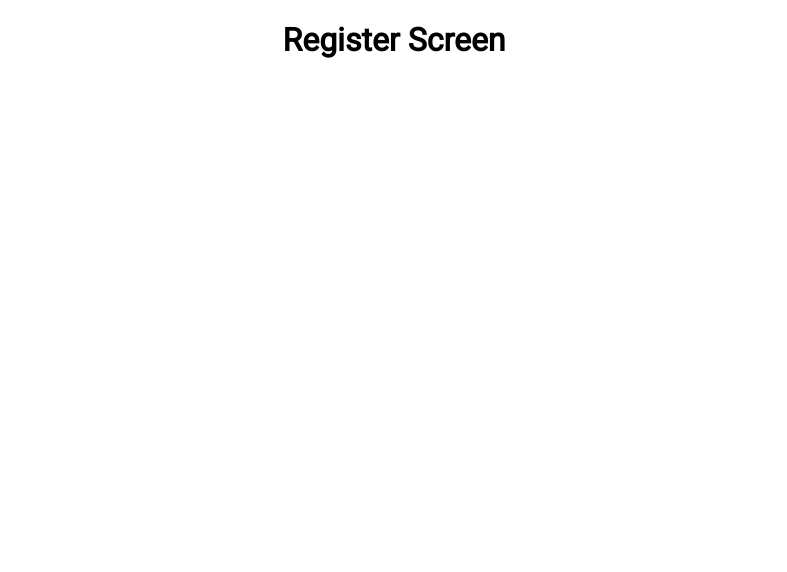
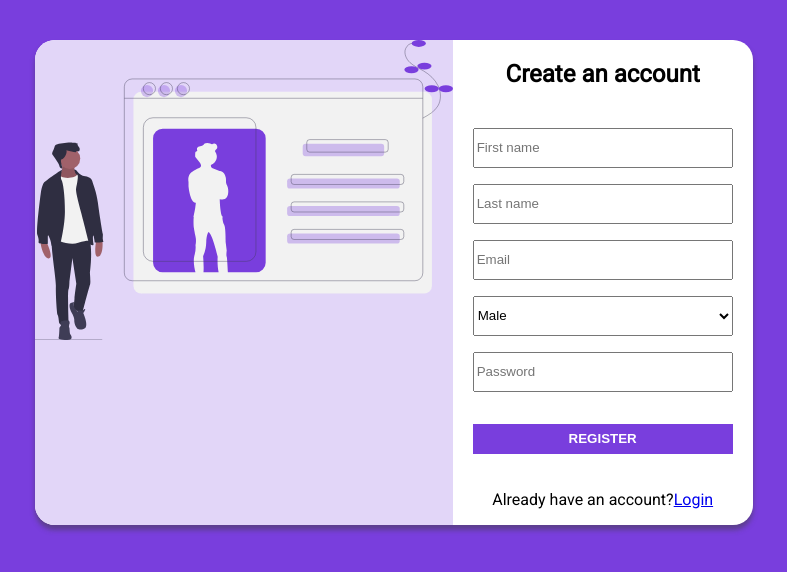
Before and after one commit to ashanjs/chat-app, a React (Create React App) app in the folder chat-frontend/: page /register in a window 1280 px wide. Shown: the top 572 px of the page, without its empty margins (246-1033 px from the left). Built offline with nearby package versions, Linux system fonts and the light colour scheme.

Commit message:
Create and style register component

```diff
--- a/chat-frontend/src/components/Auth/Login.js
+++ b/chat-frontend/src/components/Auth/Login.js
@@ -1,17 +1,21 @@
 import React from 'react'
 import loginImage from '../../assets/images/login.svg'
 import './Auth.scss'
+import { Link } from 'react-router-dom'
 
 const Login = () => {
   return (
     <div id="auth-container">
       <div id="auth-card">
         <div className="card-shadow">
+
           <div id="image-section">
             <img src={loginImage} alt="Login" />
           </div>
+
           <div id="form-section">
             <h2>Welcome back</h2>
+
             <form>
               <div className="input-field mb-1">
                 <input placeholder="Email" />
@@ -21,7 +25,10 @@
               </div>
               <button>LOGIN</button>
             </form>
-            <p>Don't have an account? Register</p>
+
+            <p>Don't have an account?
+              <Link to="/register">Register</Link>
+            </p>
           </div>
         </div>
       </div>
--- a/chat-frontend/src/components/Auth/Register.js
+++ b/chat-frontend/src/components/Auth/Register.js
@@ -1,8 +1,49 @@
 import React from 'react'
+import registerImage from '../../assets/images/register.svg'
+import './Auth.scss'
+import { Link } from 'react-router-dom'
 
 const Register = () => {
   return (
-    <h1>Register Screen</h1>
+    <div id="auth-container">
+      <div id="auth-card">
+        <div className="card-shadow">
+          <div id="image-section">
+            <img src={registerImage} alt="Register" />
+          </div>
+
+          <div id="form-section">
+            <h2>Create an account</h2>
+
+            <form>
+              <div className="input-field mb-1">
+                <input placeholder="First name" />
+              </div>
+              <div className="input-field mb-1">
+                <input placeholder="Last name" />
+              </div>
+              <div className="input-field mb-1">
+                <input placeholder="Email" />
+              </div>
+              <div className="input-field mb-1">
+                <select>
+                  <option value="male">Male</option>
+                  <option value="female">Female</option>
+                </select>
+              </div>
+              <div className="input-field mb-2">
+                <input placeholder="Password" />
+              </div>
+              <button>REGISTER</button>
+            </form>
+
+            <p>Already have an account?
+              <Link to="/login">Login</Link>
+            </p>
+          </div>
+        </div>
+      </div>
+    </div>
   );
 }
 
```
Also changed, not shown: 1 other file (tests, documents, lock files or other folders).
